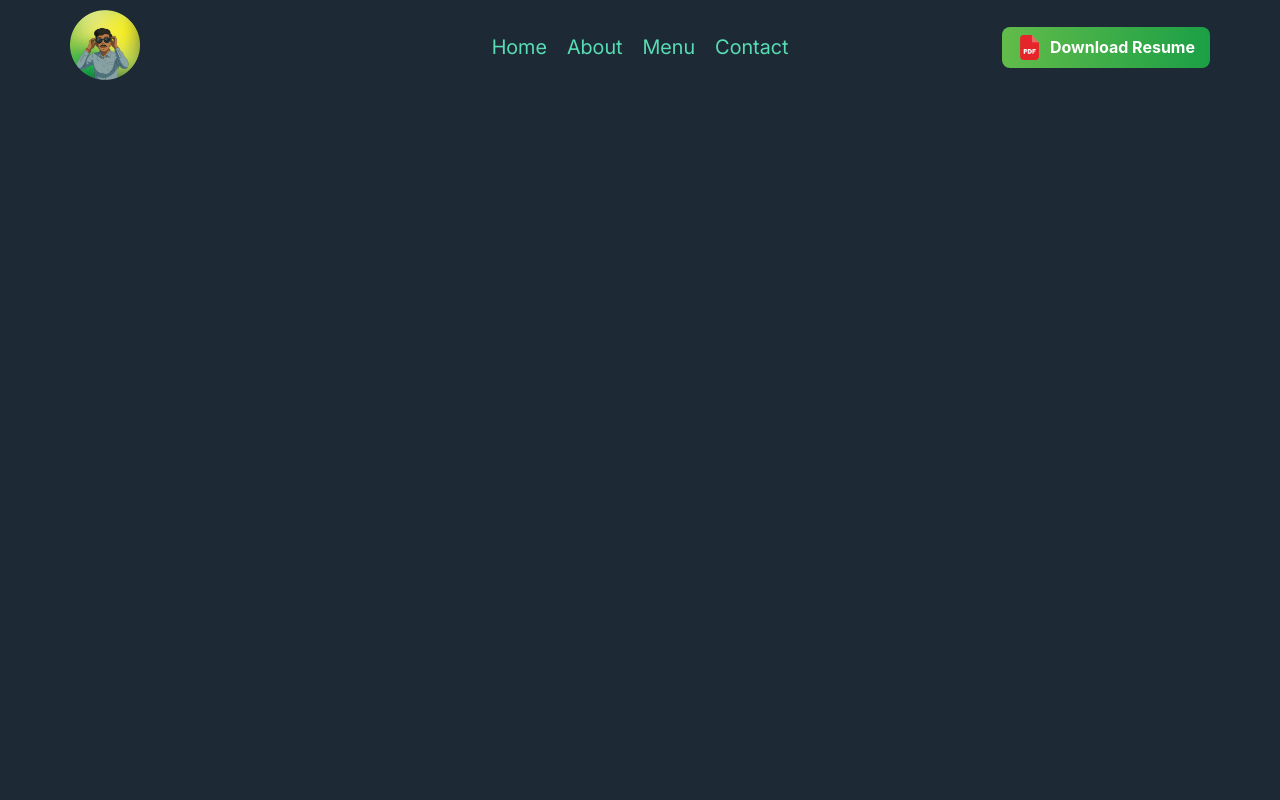
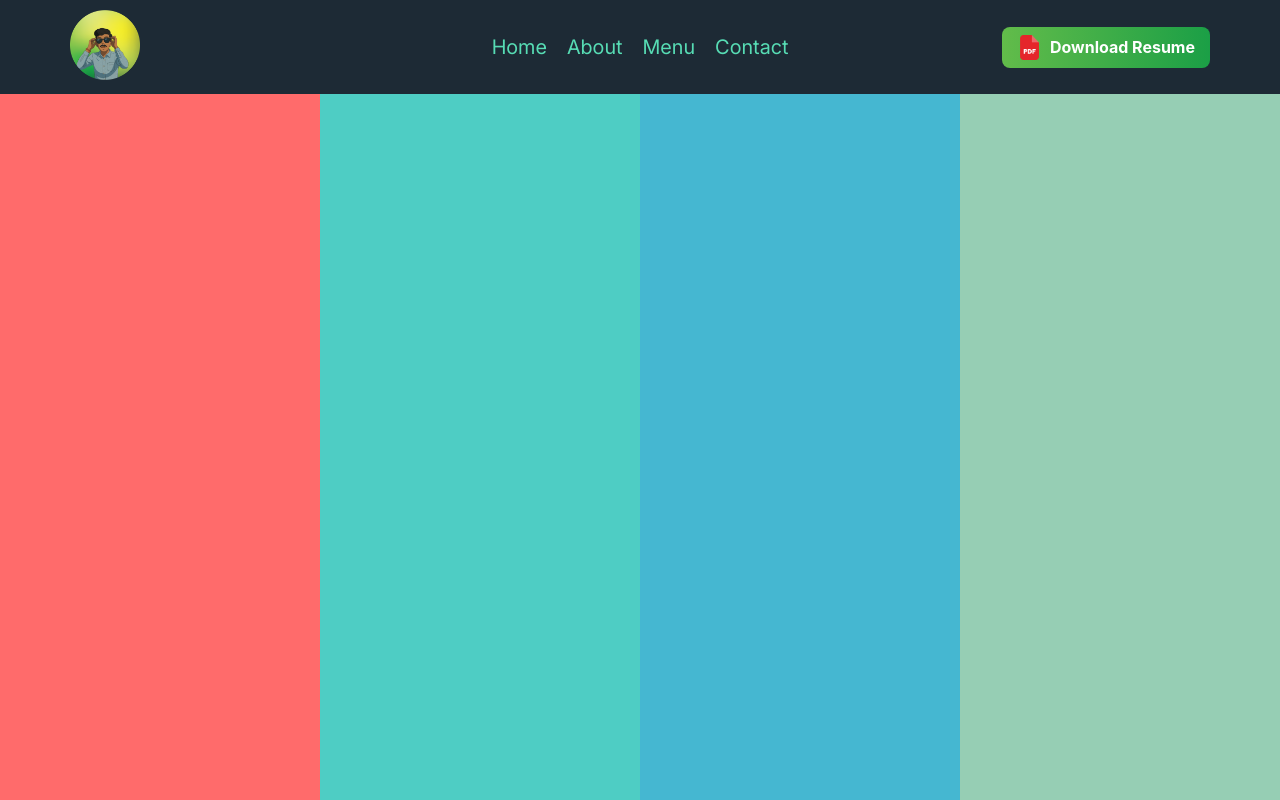
Before and after one commit to patel-vansh1607/vansh-patel, a React (Create React App) app: page /about in a window 1280 px wide. Built offline with nearby package versions, Linux system fonts and the light colour scheme.

Commit message:
styling all the divs

```diff
--- a/src/styles/About.css
+++ b/src/styles/About.css
@@ -0,0 +1,28 @@
+body, html {
+    margin: 0;
+    padding: 0;
+    overflow: hidden;
+    height: 100%;
+}
+
+.div-1, .div-2, .div-3, .div-4 {
+    height: calc(100vh - 80px);
+    width: 25%;
+    float: left;
+}
+
+.div-1 {
+    background-color: #FF6B6B;
+}
+
+.div-2 {
+    background-color: #4ECDC4;
+}
+
+.div-3 {
+    background-color: #45B7D1;
+}
+
+.div-4 {
+    background-color: #96CEB4;
+}
```
